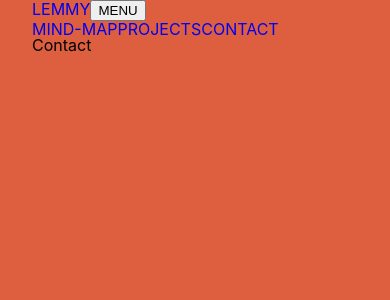
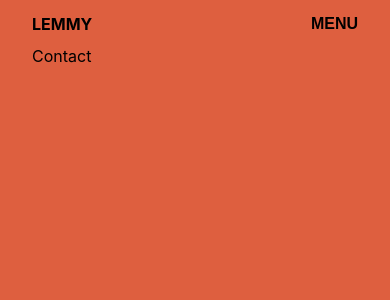
Before and after one commit to LemmyMwaura/Personal-portfolio, a React (Vite) app: page /contact in a window 390 px wide. Shown: the top 300 px of the page. Built offline with nearby package versions, Linux system fonts and the light colour scheme; a web font is replaced by a local one.

Commit message:
style: sets up breakpounts, makes website responsive

```diff
--- a/src/scss/components/_banner.scss
+++ b/src/scss/components/_banner.scss
@@ -1,4 +1,5 @@
 @use '../abstracts/' as ab;
+@use '../utils/' as util;
 
 .banner {
   display: grid;
@@ -6,12 +7,17 @@
   min-height: calc(100vh - 4rem);
   overflow: hidden;
 
+  @include util.breakpoint-down(medium){
+    min-height: calc(80vh - 4rem);
+  }
+
   .banner-row {
     display: flex;
     align-items: center;
+    gap: 20px;
     overflow: hidden;
     font-family: 'Cormorant Upright', serif;
-    border-bottom: 3px solid rgba(0,0,0,1);
+    border-bottom: 3px solid ab.$all-black;
     border-radius: 0.3rem;
     cursor: pointer;
 
@@ -20,6 +26,12 @@
       font-size: 1.4rem;
       line-height: 1.6rem;
       width: 320px;
+      @include util.breakpoint-down(medium){
+        width: 300px;
+      }
+      @include util.breakpoint-down(small){
+        display: none;
+      }
     }
     .banner-row-col{
       width: 50%;
@@ -38,18 +50,28 @@
         align-items: center;
         justify-content: center;
         .arrow-svg{
-          height:8rem;
+          max-height: 7rem;
           margin: 0 auto;
           stroke: ab.$all-black;
           stroke-width: 2px;
           stroke-linejoin: round;
           stroke-linecap: round;
+          @include util.breakpoint-down(small){
+            height: 3.5rem
+          }
+          @include util.breakpoint-down(midSmall){
+            height: 3rem
+          }
+          @include util.breakpoint-down(extraSmall){
+            height: 2.5rem
+          }
         }
       }
     }
     .row-title,
     .row-letter {
-      font-size: 10rem;
+      font-size: clamp(5rem, calc(3rem + 8vw), 12rem);
+      margin-right: 0.2rem;
       font-weight: 500;
       position: relative;
       display: inline-block;
@@ -72,6 +94,11 @@
     .right{
       display: flex;
       gap:50px;
+
+      @include util.breakpoint-down(small){
+        font-size: 0.9rem;
+        gap:30px
+      }
     }
 
     .left{
--- a/src/scss/components/_index.scss
+++ b/src/scss/components/_index.scss
@@ -3,3 +3,4 @@
 @forward 'marquee';
 @forward 'navbar';
 @forward 'transition';
+@forward 'hammenu';
--- a/src/scss/components/_navbar.scss
+++ b/src/scss/components/_navbar.scss
@@ -1,28 +1,101 @@
 @use '../abstracts/' as ab;
+@use '../utils/' as util;
 
-.primary-nav{
-  height: 3rem;
+.navigation{
   display: flex;
   align-items: center;
   justify-content: space-between;
+  height: 3rem;
   margin: 0 auto;
 
-  .active::after{
+  a {
+    color: ab.$all-black;
+    font-weight: bold;
+  }
+
+  .active::after {
     width: 50%;
   }
 
-  .active::before{
+  .active::before {
     width: 50%;
   }
 
-  a{
-    color:ab.$all-black;
-    font-weight: bold;
+  .desktop-nav {
+    @include util.breakpoint-down(medium) {
+      display: none;
+    }
+
+    .nav-group {
+      display: flex;
+      align-items: center;
+      gap: 3rem;
+    }
   }
 
-  .nav-group{
-    display: flex;
-    align-items: center;
-    gap: 3rem;
+  .mobile-nav {
+    display: none;
+    a::after,
+    a::before {
+      height: 4px;
+    }
+
+    @include util.breakpoint-down(medium) {
+      display: flex;
+      flex-direction: column;
+      align-items: flex-start;
+      justify-content: center;
+      gap: 1rem;
+      height: 100vh;
+      width: 100vw;
+      position: fixed;
+      top: 0;
+      left: 0;
+      background-color: ab.$off-white;
+      z-index: 70;
+      padding: 4rem;
+      font-size: 3.5rem;
+
+      .mobile-menu-icon{
+        position: absolute;
+        top: 0;
+        right: 0;
+        font-size: calc(5rem + 9vw);
+        cursor: pointer;
+        transition: 0.3s ease;
+      }
+
+      .mobile-menu-icon:hover{
+        transform: rotate(90deg)
+      }
+
+      .nav-group {
+        display: flex;
+        flex-direction: column;
+        gap: 1rem;
+      }
+    }
+
+    @include util.breakpoint-down(small) {
+      font-size: 3.5rem;
+    }
+
+    @include util.breakpoint-down(midSmall) {
+      font-size: 2.8rem;
+
+      a::after,
+      a::before {
+        height: 2.5px;
+      }
+    }
+
+    @include util.breakpoint-down(extraSmall) {
+      font-size: 2.5rem;
+
+      a::after,
+      a::before {
+        height: 2px;
+      }
+    }
   }
 }
--- a/src/scss/globals/_base.scss
+++ b/src/scss/globals/_base.scss
@@ -3,6 +3,11 @@
 body{
   background-color: ab.$orange;
   padding: 0 2rem;
+}
+
+.container{
+  // width:min(100vw, 1400px);
+  margin: 0 auto;
 }
 
 a{
--- a/src/scss/utils/_breakpoints.scss
+++ b/src/scss/utils/_breakpoints.scss
@@ -0,0 +1,29 @@
+@use 'functions' as fs;
+
+// 700px, 900px, 1440px,
+$breakpoints-up: (
+  "medium": fs.toEm(700),
+  "large": fs.toEm(900),
+  "xlarge": fs.toEm(1440),
+);
+
+//699.98px, 899.98px, 1439.98px
+$breakpoints-down:(
+  "extraSmall": fs.toEm(399.98),
+  "midSmall": fs.toEm(450.98),
+  "small": fs.toEm(699.98),
+  "medium": fs.toEm(899.98),
+  "large": fs.toEm(1439.98),
+);
+
+@mixin breakpoint-up($size) {
+  @media (min-width: map-get($breakpoints-up, $size)){
+    @content;
+  }
+};
+
+@mixin breakpoint-down($size){
+  @media (max-width: map-get($breakpoints-down, $size)) {
+    @content;
+  }
+};
--- a/src/scss/utils/_functions.scss
+++ b/src/scss/utils/_functions.scss
@@ -0,0 +1,21 @@
+@use 'sass:math';
+
+@function toRem($pixel){
+  //if pixel has a unit throw an error
+  //else divide pixel by 16 to return rems
+  @if math.is-unitless($pixel){
+    @return math.div($pixel, 16) + rem;
+  } @else{
+    @error 'Don\'t use units when using this function'
+  }
+};
+
+@function toEm($pixel){
+  //if pixel has a unit throw an error
+  //else divide pixel by 16 to return rems
+  @if math.is-unitless($pixel){
+    @return math.div($pixel, 16) + em;
+  } @else{
+    @error 'Don\'t use units when using this function'
+  }
+};
```
